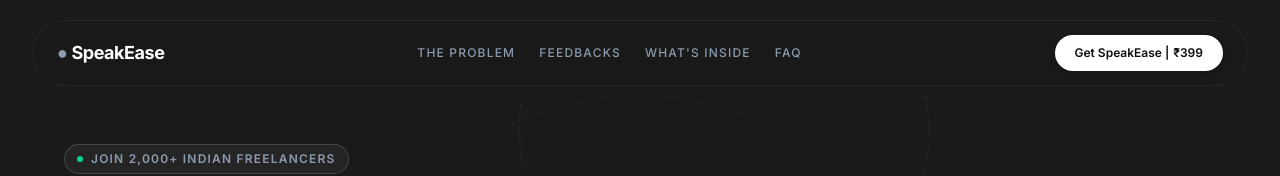
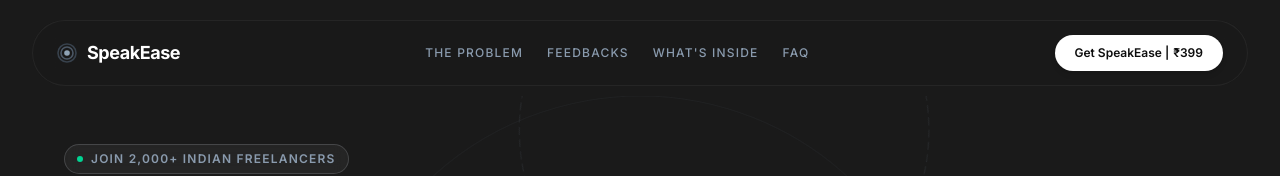
Before and after one commit to faizansadiqi510/Speakease, a React (Vite) app: page / in a window 1280 px wide. Shown: the top 176 px of the page. Built offline with nearby package versions, Linux system fonts and the light colour scheme; no server answers.

Commit message:
feat: add official brand logo
Implement the SpeakEase concentric circle logo as an SVG favicon and replace the text-based placeholder in the Navbar and Footer components.

```diff
--- a/src/components/Footer.tsx
+++ b/src/components/Footer.tsx
@@ -107,8 +107,13 @@ At SpeakEase, we operate with the following core commitments:
             onClick={() => onScrollToSection("hero")}
             className="flex items-center gap-2 cursor-pointer"
           >
-            <span className="font-sans font-bold text-lg tracking-tight text-[#0D0D0D] flex items-center gap-1">
-              <span className="text-[#8A9BAE]">●</span> SpeakEase
+            <span className="font-sans font-bold text-lg tracking-tight text-[#0D0D0D] flex items-center gap-2.5">
+              <svg xmlns="http://www.w3.org/2000/svg" viewBox="0 0 100 100" className="w-5 h-5 flex-shrink-0">
+                <circle cx="50" cy="50" r="45" stroke="#38424d" stroke-width="8" fill="none" />
+                <circle cx="50" cy="50" r="30" stroke="#4c5866" stroke-width="8" fill="none" />
+                <circle cx="50" cy="50" r="14" fill="#8fa3b5" />
+              </svg>
+              SpeakEase
             </span>
           </div>
 
--- a/src/components/Navbar.tsx
+++ b/src/components/Navbar.tsx
@@ -43,8 +43,13 @@ export default function Navbar({ onScrollToSection, onOpenCheckout }: NavbarProp
             onClick={() => onScrollToSection("hero")}
             className="flex items-center gap-2 cursor-pointer select-none"
           >
-            <span className="font-sans font-bold text-base sm:text-lg tracking-tight text-white flex items-center gap-1">
-              <span className="text-[#8A9BAE]">●</span> SpeakEase
+            <span className="font-sans font-bold text-base sm:text-lg tracking-tight text-white flex items-center gap-2.5">
+              <svg xmlns="http://www.w3.org/2000/svg" viewBox="0 0 100 100" className="w-5 h-5 flex-shrink-0">
+                <circle cx="50" cy="50" r="45" stroke="#38424d" stroke-width="8" fill="none" />
+                <circle cx="50" cy="50" r="30" stroke="#4c5866" stroke-width="8" fill="none" />
+                <circle cx="50" cy="50" r="14" fill="#8fa3b5" />
+              </svg>
+              SpeakEase
             </span>
           </div>
 
```
Also changed, not shown: index.html (+2 -0 lines).
